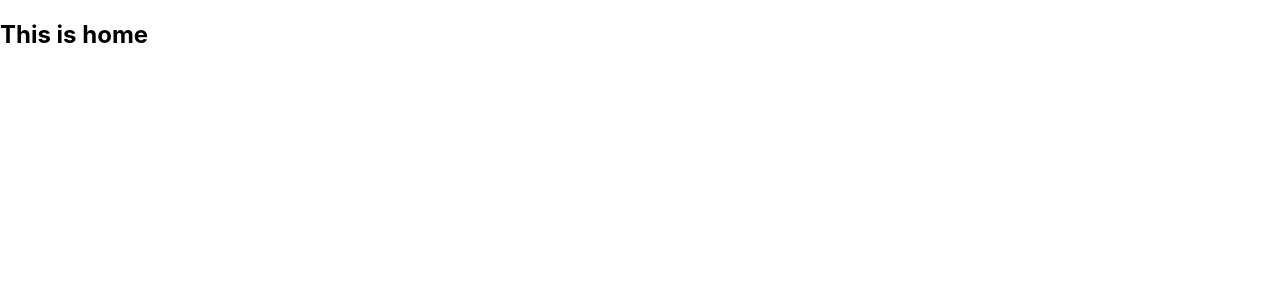
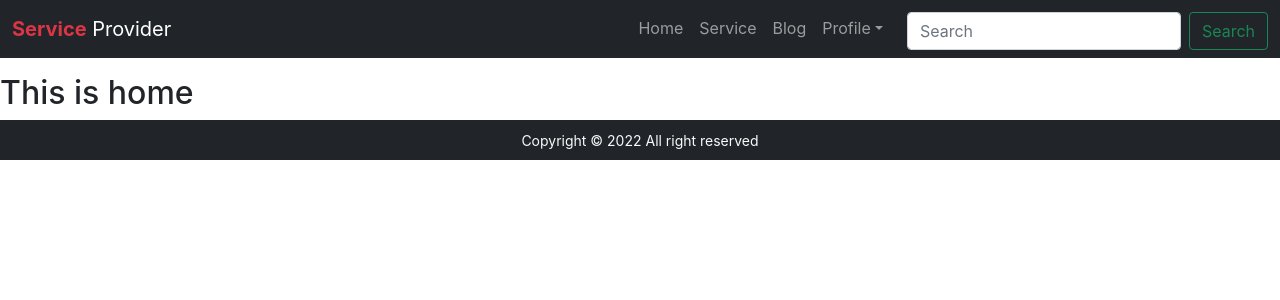
Before and after one commit to abuzafaremon/photographer, a React (Create React App) app: page / in a window 1280 px wide. Shown: the top 300 px of the page. Built offline with nearby package versions, Linux system fonts and the light colour scheme.

Commit message:
install react bootstrap and set up header footer

```diff
--- a/package.json
+++ b/package.json
@@ -6,7 +6,9 @@
     "@testing-library/jest-dom": "^5.16.4",
     "@testing-library/react": "^13.2.0",
     "@testing-library/user-event": "^13.5.0",
+    "bootstrap": "^5.1.3",
     "react": "^18.1.0",
+    "react-bootstrap": "^2.3.1",
     "react-dom": "^18.1.0",
     "react-router-dom": "^6.3.0",
     "react-scripts": "5.0.1",
--- a/public/index.html
+++ b/public/index.html
@@ -8,6 +8,10 @@
   <meta name="theme-color" content="#000000" />
   <meta name="description" content="Web site created using create-react-app" />
   <link rel="apple-touch-icon" href="%PUBLIC_URL%/logo192.png" />
+  <!-- bootstrap cdn -->
+  <link href="https://cdn.jsdelivr.net/npm/bootstrap@5.1.3/dist/css/bootstrap.min.css" rel="stylesheet"
+    integrity="sha384-1BmE4kWBq78iYhFldvKuhfTAU6auU8tT94WrHftjDbrCEXSU1oBoqyl2QvZ6jIW3" crossorigin="anonymous">
+  <!---------------------->
   <!--
       manifest.json provides metadata used when your web app is installed on a
       user's mobile device or desktop. See https://developers.google.com/web/fundamentals/web-app-manifest/
--- a/src/App.js
+++ b/src/App.js
@@ -2,15 +2,19 @@ import { Route, Routes } from 'react-router-dom';
 import './App.css';
 import Home from './Pages/Home/Home';
 import NotFound from './Pages/NotFound/NotFound';
+import Footer from './Pages/Shared/Footer/Footer';
+import Header from './Pages/Shared/Header/Header';
 
 function App() {
   return (
     <div className="App">
+      <Header></Header>
       <Routes>
         <Route path='/' element={<Home />}></Route>
         <Route path='/home' element={<Home />}></Route>
         <Route path='*' element={<NotFound />}></Route>
       </Routes>
+      <Footer></Footer>
     </div>
   );
 }
--- /dev/null
+++ b/src/Pages/Shared/Footer/Footer.js
@@ -0,0 +1,13 @@
+import React from 'react';
+
+const Footer = () => {
+  const today = new Date();
+  const year = today.getFullYear();
+  return (
+    <footer className='text-center bg-dark text-light py-2'>
+      <p className='m-0'><small>Copyright &copy; {year} All right reserved</small></p>
+    </footer>
+  );
+};
+
+export default Footer;
--- /dev/null
+++ b/src/Pages/Shared/Header/Header.js
@@ -0,0 +1,56 @@
+import React from 'react';
+import { Button, Container, Form, FormControl, Nav, Navbar, NavDropdown, Offcanvas } from 'react-bootstrap';
+
+const Header = () => {
+  return (
+    <>
+      {['md'].map((expand) => (
+        <Navbar key={expand} bg="dark" variant='dark' expand={expand} className="mb-3">
+          <Container fluid>
+            <Navbar.Brand href="#"><span className='text-danger fw-bold'>Service</span> Provider</Navbar.Brand>
+            <Navbar.Toggle aria-controls={`offcanvasNavbar-expand-${expand}`} />
+            <Navbar.Offcanvas
+              id={`offcanvasNavbar-expand-${expand}`}
+              aria-labelledby={`offcanvasNavbarLabel-expand-${expand}`}
+              placement="end"
+            >
+              <Offcanvas.Header closeButton>
+                <Offcanvas.Title id={`offcanvasNavbarLabel-expand-${expand}`}>
+                  <span className='text-danger fw-bold'>Service</span> Provider
+                </Offcanvas.Title>
+              </Offcanvas.Header>
+              <Offcanvas.Body>
+                <Nav className="justify-content-end flex-grow-1 pe-3">
+                  <Nav.Link href="#action1">Home</Nav.Link>
+                  <Nav.Link href="#action1">Service</Nav.Link>
+                  <Nav.Link href="#action2">Blog</Nav.Link>
+                  <NavDropdown
+                    title="Profile"
+                    id={`offcanvasNavbarDropdown-expand-${expand}`}
+                  >
+                    <NavDropdown.Item href="#action3">My Profile</NavDropdown.Item>
+                    <NavDropdown.Divider />
+                    <NavDropdown.Item href="#action5">
+                      Sign Out
+                    </NavDropdown.Item>
+                  </NavDropdown>
+                </Nav>
+                <Form className="d-flex mt-1">
+                  <FormControl
+                    type="search"
+                    placeholder="Search"
+                    className="me-2"
+                    aria-label="Search"
+                  />
+                  <Button variant="outline-success">Search</Button>
+                </Form>
+              </Offcanvas.Body>
+            </Navbar.Offcanvas>
+          </Container>
+        </Navbar>
+      ))}
+    </>
+  );
+};
+
+export default Header;
--- a/src/index.css
+++ b/src/index.css
@@ -1,3 +1,10 @@
+* {
+  margin: 0;
+  padding: 0;
+  scroll-behavior: smooth;
+  scroll-padding-top: 60px;
+}
+
 body {
   margin: 0;
   font-family: -apple-system, BlinkMacSystemFont, 'Segoe UI', 'Roboto', 'Oxygen',
```
Also changed, not shown: 1 other file (tests, documents, lock files or other folders).
